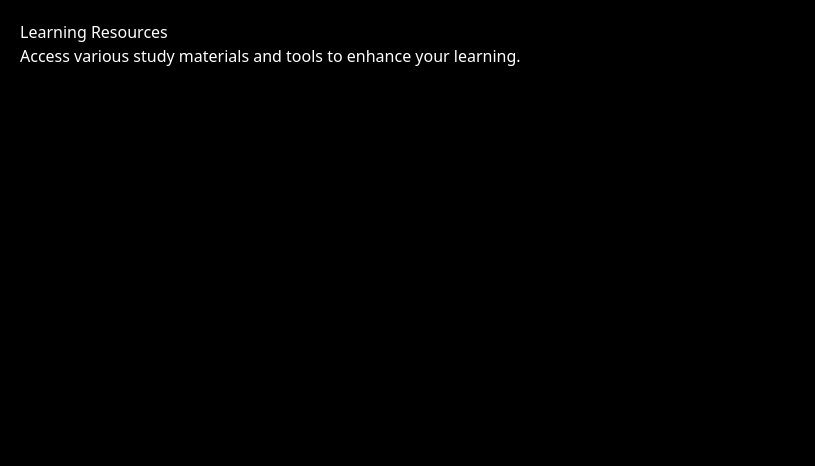
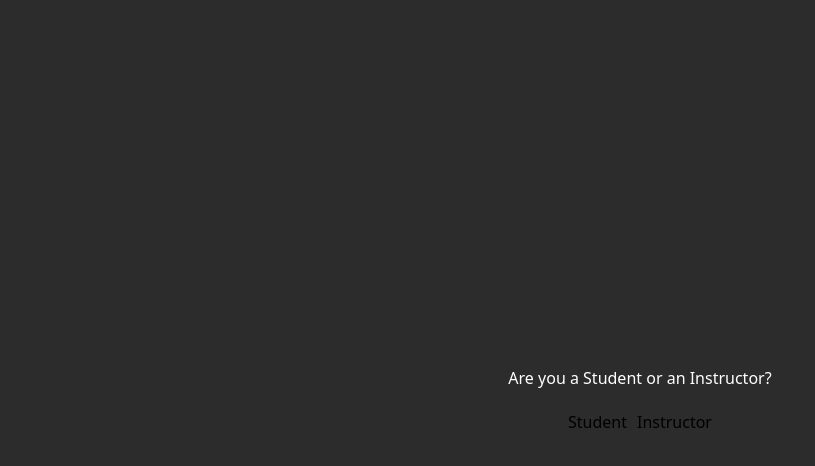
Before and after one commit to frypan05/SIH24, a Next.js app in the folder sih/: page /resources in a window 1280 px wide. Shown: the top 466 px of the page, without its empty margins (0-815 px from the left). Built offline with nearby package versions, Linux system fonts and the light colour scheme.

Commit message:
resources files added

```diff
--- a/sih/pages/resources.js
+++ /dev/null
@@ -1,10 +0,0 @@
-import React from 'react';
-
-export default function Resources() {
-  return (
-    <div style={{ padding: '20px', color: '#fff', backgroundColor: '#000', minHeight: '100vh' }}>
-      <h1>Learning Resources</h1>
-      <p>Access various study materials and tools to enhance your learning.</p>
-    </div>
-  );
-}
--- /dev/null
+++ b/sih/pages/resources/index.js
@@ -0,0 +1,25 @@
+import { useRouter } from 'next/router';
+
+const Resources = () => {
+  const router = useRouter();
+
+  const handleSelection = (role) => {
+    if (role === 'student') {
+      router.push('/resources/student');
+    } else if (role === 'instructor') {
+      router.push('/resources/instructor');
+    }
+  };
+
+  return (
+    <div style={{ display: 'flex', justifyContent: 'center', alignItems: 'center', height: '100vh', backgroundColor: '#2C2C2C' }}>
+      <div style={{ textAlign: 'center' }}>
+        <h1 style={{ color: '#fff', marginBottom: '20px' }}>Are you a Student or an Instructor?</h1>
+        <button onClick={() => handleSelection('student')} style={{ marginRight: '10px' }}>Student</button>
+        <button onClick={() => handleSelection('instructor')}>Instructor</button>
+      </div>
+    </div>
+  );
+};
+
+export default Resources;
--- /dev/null
+++ b/sih/pages/resources/instructor.js
@@ -0,0 +1,13 @@
+// pages/resources/instructor.js
+import React from 'react';
+
+const InstructorResources = () => {
+    return (
+      <div>
+        <h1>Instructor Resources</h1>
+        {/* Add content specific to instructors here */}
+      </div>
+    );
+  };
+
+  export default InstructorResources;
--- /dev/null
+++ b/sih/pages/resources/student.js
@@ -0,0 +1,13 @@
+// pages/resources/student.js
+import React from 'react';
+
+const StudentResources = () => {
+  return (
+    <div>
+      <h1>Student Resources</h1>
+      {/* Add content specific to students here */}
+    </div>
+  );
+};
+
+export default StudentResources;
```
